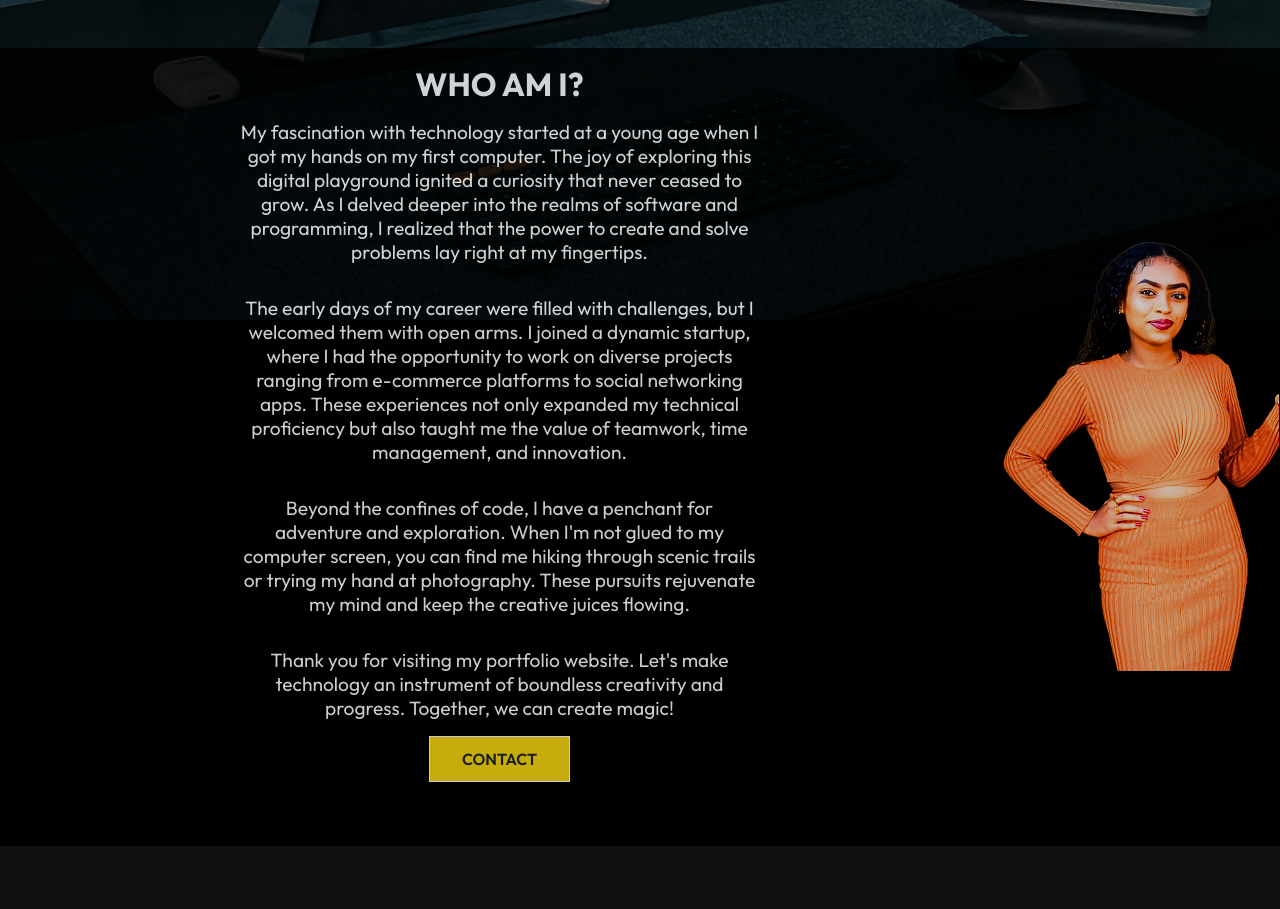
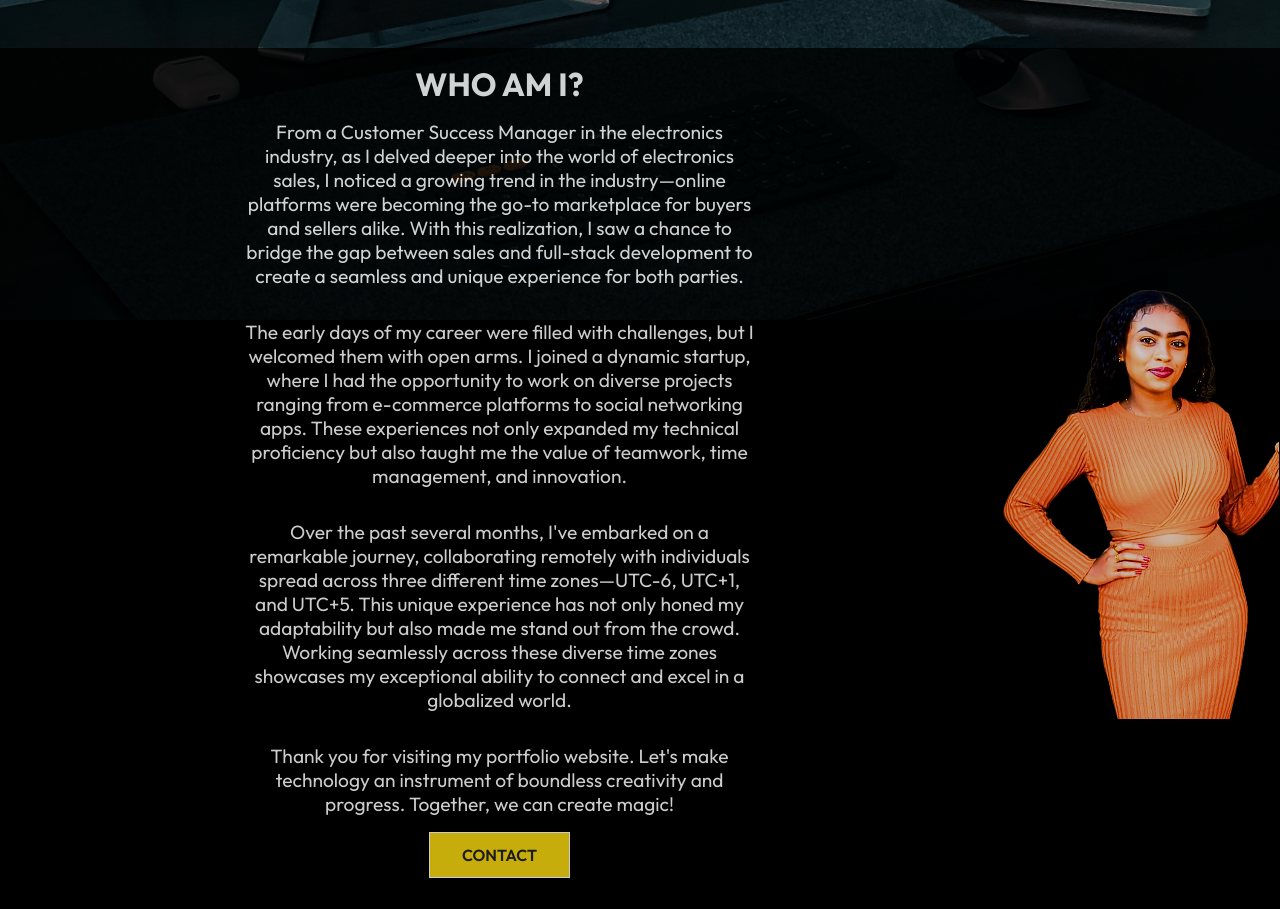
Before and after one commit to HERMON-1995/my-portfolio, a React (Create React App) app: page /About in a window 1280 px wide. Shown: the part 480-1389 px from the top of the page. Built offline with nearby package versions, Linux system fonts and the light colour scheme.

Commit message:
Update AboutContent.js

```diff
--- a/src/components/AboutContent.js
+++ b/src/components/AboutContent.js
@@ -9,11 +9,11 @@ const AboutContent = () => {
     <div className="about-div">
         <div className="left">
             <h1>WHO AM I?</h1>
-            <p>My fascination with technology started at a young age when I got my hands on my first computer. The joy of exploring this digital playground ignited a curiosity that never ceased to grow. As I delved deeper into the realms of software and programming, I realized that the power to create and solve problems lay right at my fingertips.</p>
+            <p>From a Customer Success Manager in the electronics industry, as I delved deeper into the world of electronics sales, I noticed a growing trend in the industry—online platforms were becoming the go-to marketplace for buyers and sellers alike. With this realization, I saw a chance to bridge the gap between sales and full-stack development to create a seamless and unique experience for both parties.</p>
 
             <p>The early days of my career were filled with challenges, but I welcomed them with open arms. I joined a dynamic startup, where I had the opportunity to work on diverse projects ranging from e-commerce platforms to social networking apps. These experiences not only expanded my technical proficiency but also taught me the value of teamwork, time management, and innovation.</p>
 
-            <p>Beyond the confines of code, I have a penchant for adventure and exploration. When I'm not glued to my computer screen, you can find me hiking through scenic trails or trying my hand at photography. These pursuits rejuvenate my mind and keep the creative juices flowing.</p>
+            <p>Over the past several months, I've embarked on a remarkable journey, collaborating remotely with individuals spread across three different time zones—UTC-6, UTC+1, and UTC+5. This unique experience has not only honed my adaptability but also made me stand out from the crowd. Working seamlessly across these diverse time zones showcases my exceptional ability to connect and excel in a globalized world.</p>
 
             <p>Thank you for visiting my portfolio website. Let's make technology an instrument of boundless creativity and progress. Together, we can create magic!</p>
             <Link to="/Contact">
```
